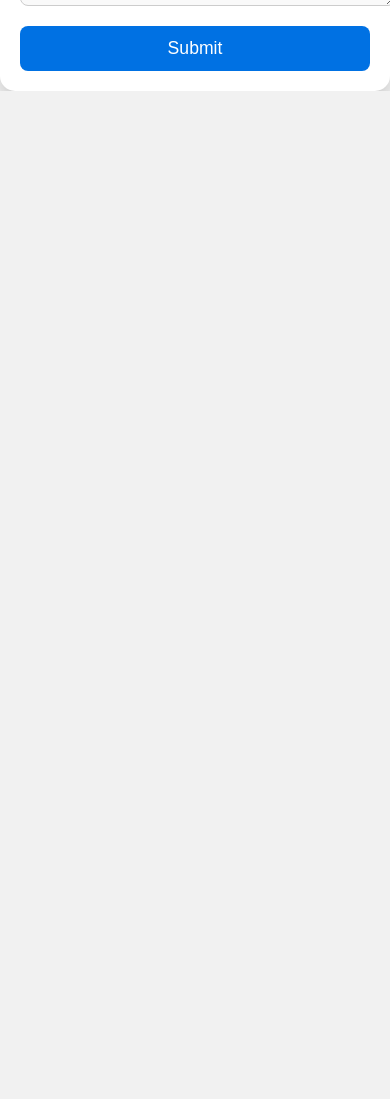
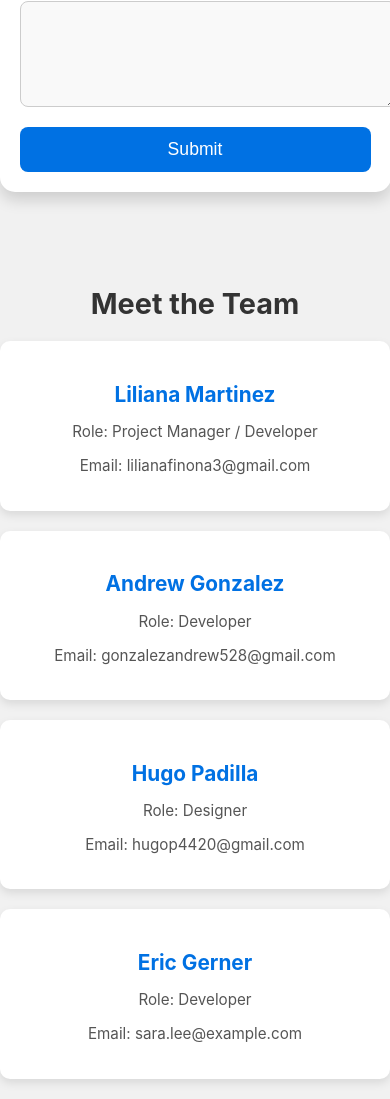
Before and after one commit to hpadi02/TimeForm, a website: page public/index.html in a window 390 px wide. Shown: the part 890-1989 px from the top of the page. Before the commit the page ends 981 px from the top, so only its background shows below. Drawn offline with Linux system fonts and the light colour scheme.

Commit message:
Added contact cards
Updated the html

```diff
--- a/public/css/styles.css
+++ b/public/css/styles.css
@@ -5,13 +5,12 @@ body {
     background-color: #f1f1f1;
     font-family: -apple-system, BlinkMacSystemFont, "Segoe UI", Roboto, Oxygen, Ubuntu, Cantarell, "Open Sans", "Helvetica Neue", sans-serif;
     display: flex;
-    justify-content: center;
+    flex-direction: column;
     align-items: center;
-    height: 100vh;
     margin: 0;
 }
 
-/* Container */
+/* Main Container */
 .container {
     width: 100%;
     max-width: 600px;
@@ -20,6 +19,7 @@ body {
     border-radius: 15px;
     box-shadow: 0px 8px 15px rgba(0, 0, 0, 0.15);
     text-align: center;
+    margin-top: 20px;
 }
 
 /* Header */
@@ -40,7 +40,6 @@ form {
 label {
     font-size: 1rem;
     color: #555;
-    margin-bottom: 8px;
     font-weight: 500;
 }
 
@@ -57,13 +56,11 @@ textarea {
     color: #333;
 }
 
-/* Textarea */
 textarea {
     resize: vertical;
     min-height: 80px;
 }
 
-/* Button */
 button[type="submit"] {
     background-color: #0071e3;
     color: #ffffff;
@@ -93,14 +90,61 @@ button[type="submit"]:hover {
     color: #333;
 }
 
+/* Contact Section */
+.contact-section {
+    width: 100%;
+    max-width: 1000px;
+    text-align: center;
+    margin-top: 50px;
+    padding: 30px;
+}
+
+.contact-section h2 {
+    font-size: 1.8rem;
+    color: #333;
+    margin-bottom: 20px;
+}
+
+.card-container {
+    display: grid;
+    grid-template-columns: repeat(auto-fill, minmax(200px, 1fr));
+    gap: 20px;
+}
+
+.card {
+    background-color: #fff;
+    padding: 20px;
+    border-radius: 10px;
+    box-shadow: 0px 4px 10px rgba(0, 0, 0, 0.1);
+    text-align: center;
+    transition: transform 0.3s;
+}
+
+.card:hover {
+    transform: translateY(-5px);
+}
+
+.card h3 {
+    font-size: 1.3rem;
+    color: #0071e3;
+    margin-bottom: 8px;
+}
+
+.card p {
+    font-size: 0.95rem;
+    color: #555;
+}
+
 /* Responsiveness */
 @media (max-width: 600px) {
     .container {
         padding: 20px;
         width: 90%;
     }
-
     h1 {
         font-size: 1.8rem;
     }
+    .contact-section {
+        padding: 20px;
+    }
 }
--- a/public/index.html
+++ b/public/index.html
@@ -7,6 +7,7 @@
     <link rel="stylesheet" href="css/styles.css">
 </head>
 <body>
+    <!-- Main Form Container -->
     <div class="container">
         <h1>Enter Historical Event Details</h1>
         <form id="historical-event-form">
@@ -41,6 +42,57 @@
         </form>
     </div>
 
-    <script src="js/app.js"></script>
+    <!-- Contact Section -->
+    <section class="contact-section">
+        <h2>Meet the Team</h2>
+        <div class="card-container">
+            <!-- Team Member Card 1 -->
+            <div class="card">
+                <h3>Liliana Martinez</h3>
+                <p>Role: Project Manager / Developer</p>
+                <p>Email: lilianafinona3@gmail.com</p>
+            </div>
+            <!-- Team Member Card 2 -->
+            <div class="card">
+                <h3>Andrew Gonzalez</h3>
+                <p>Role: Developer</p>
+                <p>Email: gonzalezandrew528@gmail.com</p>
+            </div>
+            <!-- Team Member Card 3 -->
+            <div class="card">
+                <h3>Hugo Padilla</h3>
+                <p>Role: Designer</p>
+                <p>Email: hugop4420@gmail.com</p>
+            </div>
+            <!-- Team Member Card 4 -->
+            <div class="card">
+                <h3>Eric Gerner</h3>
+                <p>Role: Developer</p>
+                <p>Email: sara.lee@example.com</p>
+            </div>
+        </div>
+    </section>
+
+    <!-- JavaScript for Form Submission and Slider -->
+    <script>
+        document.getElementById("historical-event-form").addEventListener("submit", function(event) {
+            event.preventDefault();
+            const eventName = document.getElementById("event-name").value;
+            const location = document.getElementById("location").value;
+            const personName = document.getElementById("person-name").value;
+            const startDate = document.getElementById("start-date").value;
+            const endDate = document.getElementById("end-date").value;
+            const relatedEvents = document.getElementById("related-events").value;
+
+            window.location.href = `display.html?eventName=${encodeURIComponent(eventName)}&location=${encodeURIComponent(location)}&personName=${encodeURIComponent(personName)}&startDate=${startDate}&endDate=${endDate}&relatedEvents=${encodeURIComponent(relatedEvents)}`;
+        });
+
+        // Update slider display
+        const slider = document.getElementById("date-slider");
+        const sliderValue = document.getElementById("slider-value");
+        slider.addEventListener("input", () => {
+            sliderValue.textContent = slider.value;
+        });
+    </script>
 </body>
 </html>
```
Also changed, not shown: public/display.html (+58 -11 lines).
